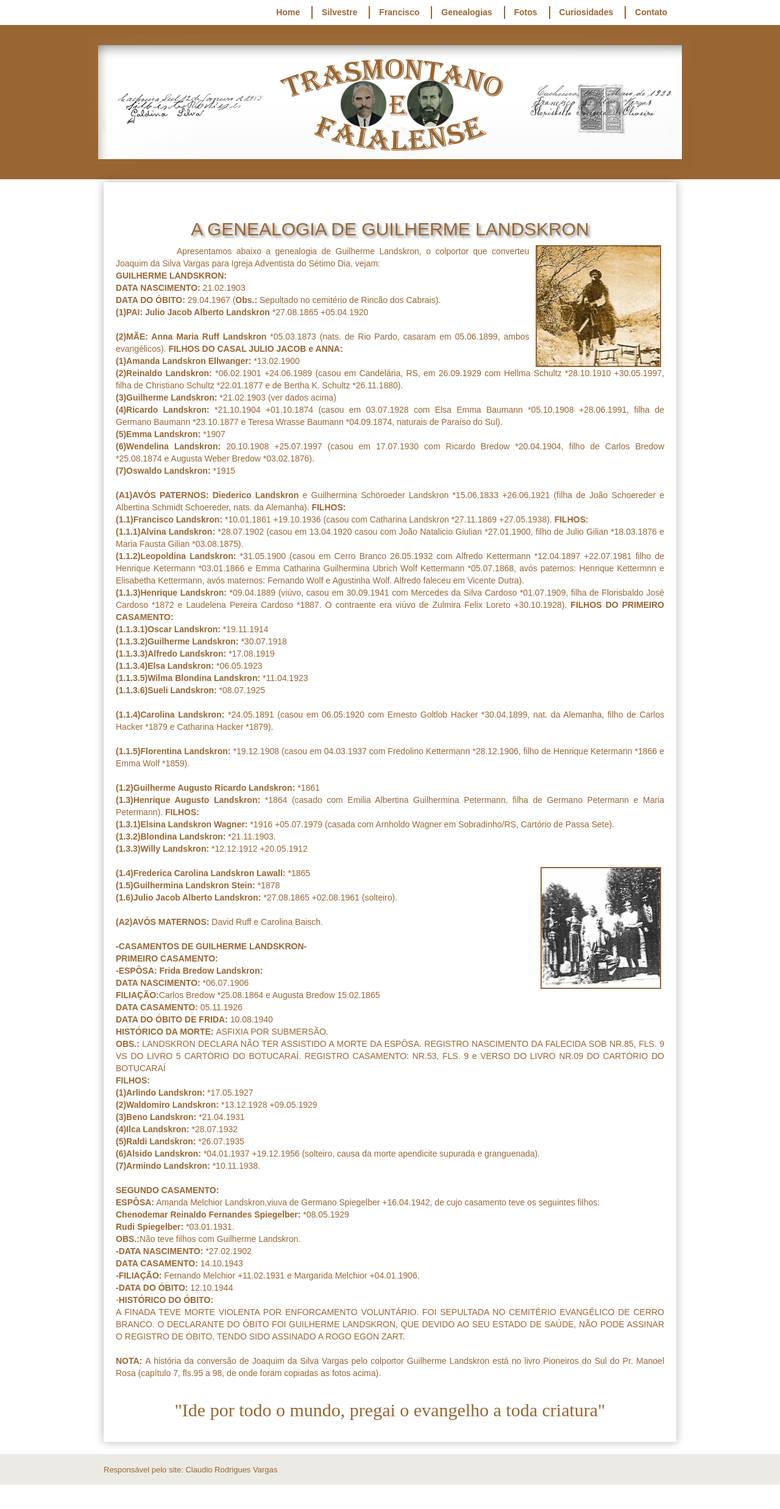
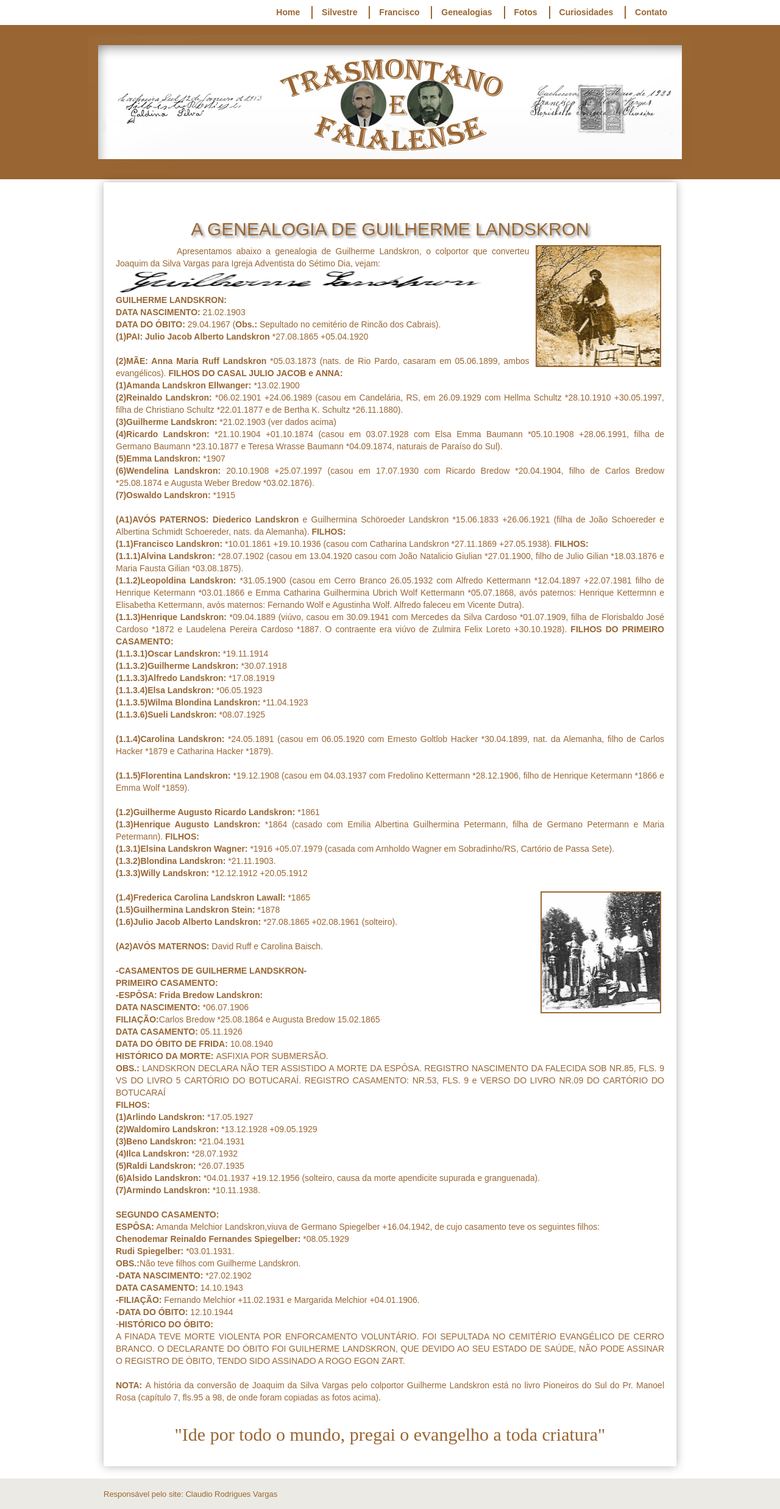
Before and after one commit to claudiovargas1955/claudiovargas1955.github.io, a Jekyll site: the page built from _pages/arvore-genealogica-de-guilherme landskron.html, in a window 1280 px wide. Shown: the whole page at 61% size. Built offline with Jekyll 4.4.1, drawn with Linux system fonts in a browser that asks for light colours; some web fonts are replaced; before the commit the page ends 2435 px from its top, so only the background shows below that.

Commit message:
Update arvore-genealogica-de-guilherme landskron.html

```diff
--- a/_pages/arvore-genealogica-de-guilherme landskron.html
+++ b/_pages/arvore-genealogica-de-guilherme landskron.html
@@ -53,8 +53,11 @@ details[open] summary {color:#996633;
 
 <h2>A GENEALOGIA DE GUILHERME LANDSKRON</h2>
 <img class="dir" style="float:right"; src="/images/landskron.jpg" height="200px"; title="Landskron";/>
+
 <p><p style="text-indent:100px";/>Apresentamos abaixo a genealogia de Guilherme Landskron, o colportor que converteu Joaquim da Silva
 Vargas para Igreja Adventista do Sétimo Dia, vejam:<br>
+<img class="esq2" style="float:left"; src="/images/assinatura landskron.png" width="600px"  height="40px" align="center" title="Assinatura Francisco
+de guilherme landskron-ano de 1899";/>
 <b>GUILHERME LANDSKRON:</b><br>
 <b>DATA NASCIMENTO: </b>21.02.1903<br>
 <b>DATA DO ÓBITO: </b>29.04.1967 (<b>Obs.: </b>Sepultado no cemitério de Rincão dos Cabrais). <br>
```
